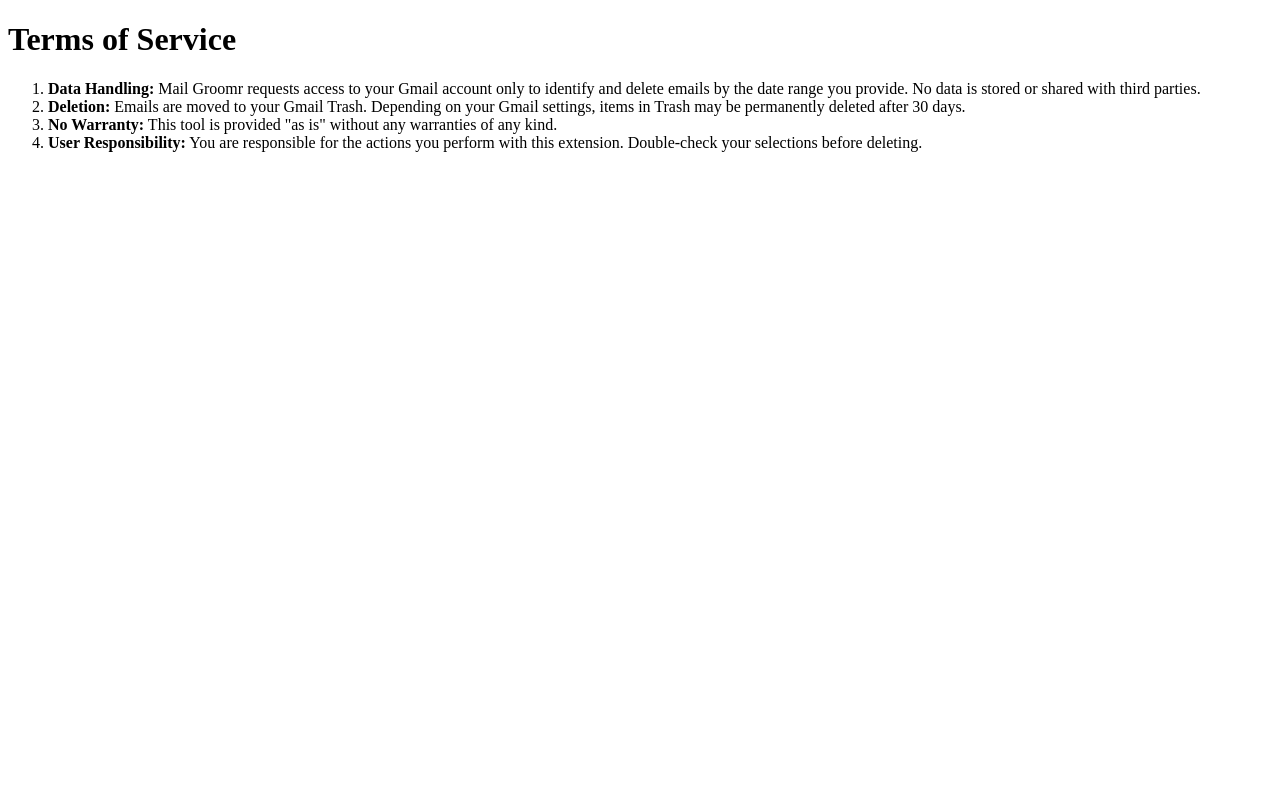
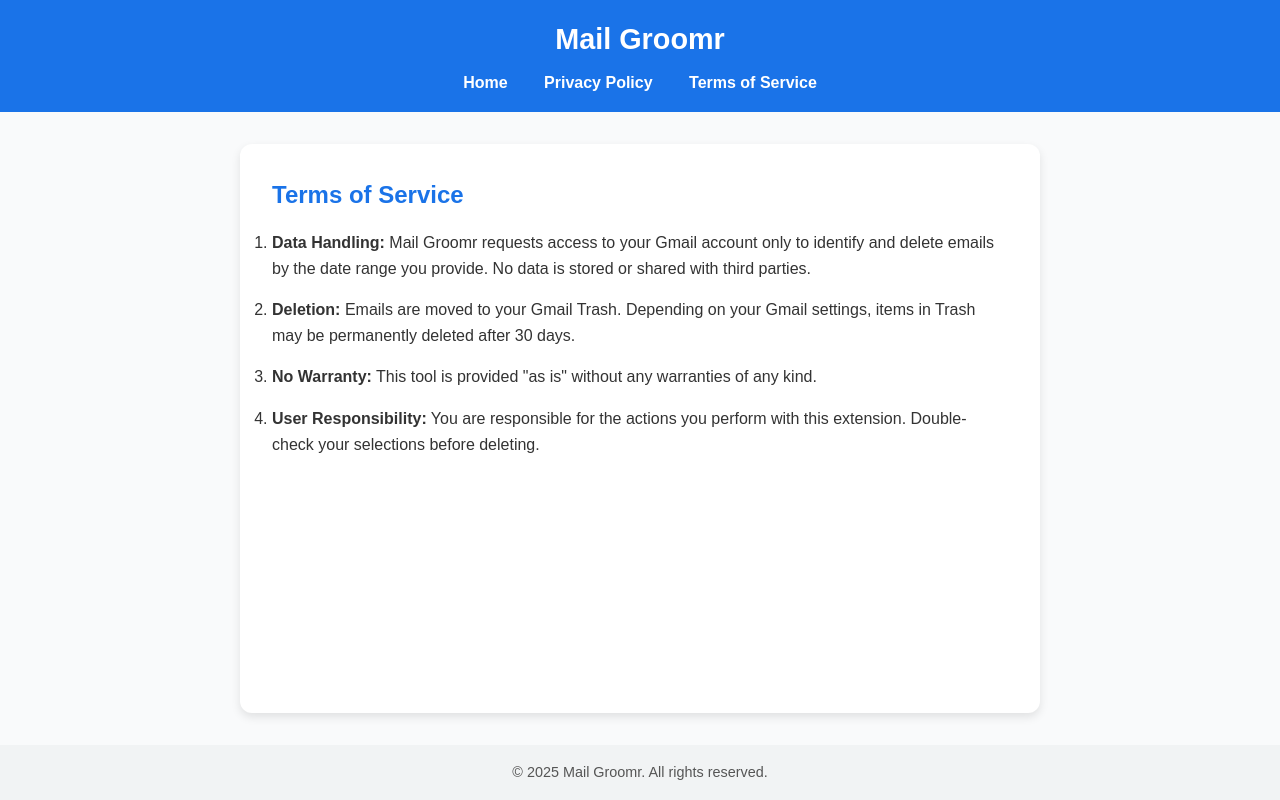
Before and after one commit to BruvCoder/MailGroomr, a plain HTML site: page terms.html in a window 1280 px wide. Drawn offline with Linux system fonts and the light colour scheme.

Commit message:
Update terms.html

```diff
--- a/terms.html
+++ b/terms.html
@@ -2,10 +2,92 @@
 <html lang="en">
 <head>
   <meta charset="UTF-8">
+  <meta name="viewport" content="width=device-width, initial-scale=1.0">
   <title>Terms of Service - Mail Groomr</title>
+  <style>
+    /* Reset */
+    * {
+      margin: 0;
+      padding: 0;
+      box-sizing: border-box;
+    }
+
+    body {
+      font-family: Arial, sans-serif;
+      line-height: 1.6;
+      background: #f9fafb;
+      color: #333;
+      display: flex;
+      flex-direction: column;
+      min-height: 100vh;
+    }
+
+    header {
+      background: #1a73e8;
+      color: white;
+      padding: 1rem 2rem;
+      text-align: center;
+    }
+
+    header h1 {
+      font-size: 1.8rem;
+    }
+
+    nav {
+      margin-top: 0.5rem;
+    }
+
+    nav a {
+      color: white;
+      text-decoration: none;
+      margin: 0 1rem;
+      font-weight: bold;
+    }
+
+    nav a:hover {
+      text-decoration: underline;
+    }
+
+    main {
+      flex: 1;
+      max-width: 800px;
+      margin: 2rem auto;
+      padding: 2rem;
+      background: white;
+      border-radius: 12px;
+      box-shadow: 0 4px 10px rgba(0,0,0,0.1);
+    }
+
+    main h2 {
+      margin-bottom: 1rem;
+      color: #1a73e8;
+    }
+
+    main p, main li {
+      margin-bottom: 1rem;
+    }
+
+    footer {
+      background: #f1f3f4;
+      text-align: center;
+      padding: 1rem;
+      font-size: 0.9rem;
+      color: #555;
+    }
+  </style>
 </head>
 <body>
-  <h1>Terms of Service</h1>
+  <header>
+    <h1>Mail Groomr</h1>
+    <nav>
+      <a href="index.html">Home</a>
+      <a href="privacy.html">Privacy Policy</a>
+      <a href="terms.html">Terms of Service</a>
+    </nav>
+  </header>
+
+  <main>
+    <h2>Terms of Service</h2>
     <ol>
       <li>
         <strong>Data Handling:</strong> Mail Groomr requests access to your
@@ -27,5 +109,10 @@
         selections before deleting.
       </li>
     </ol>
+  </main>
+
+  <footer>
+    &copy; 2025 Mail Groomr. All rights reserved.
+  </footer>
 </body>
 </html>
```
Lines whose indentation alone changed are shown as unchanged.
